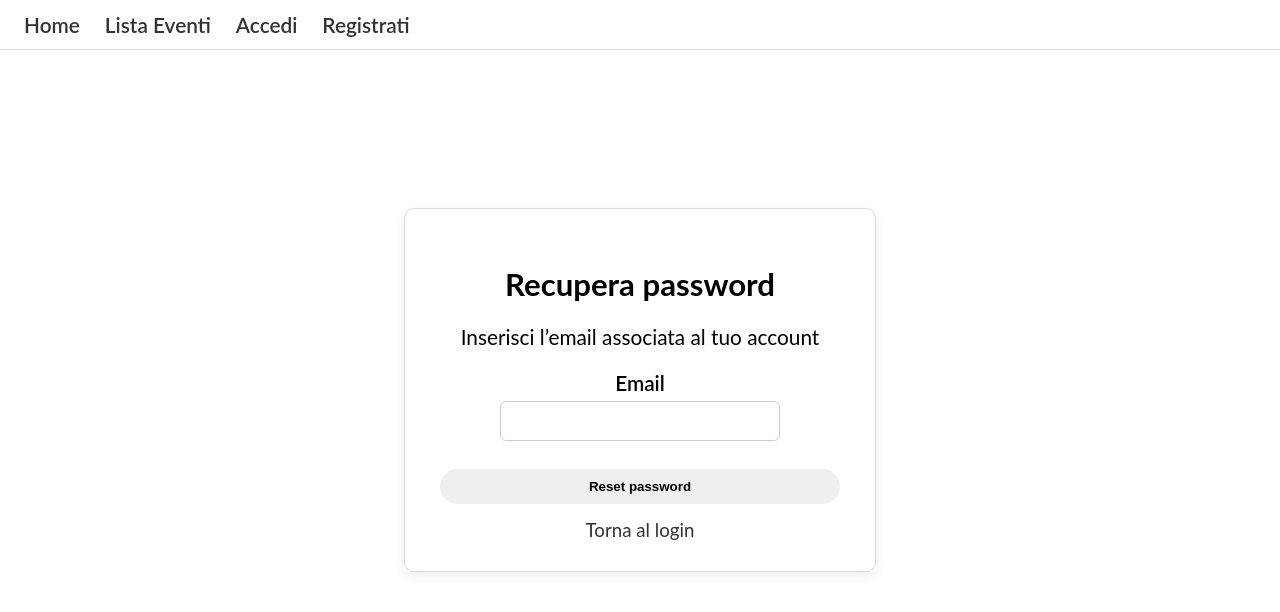
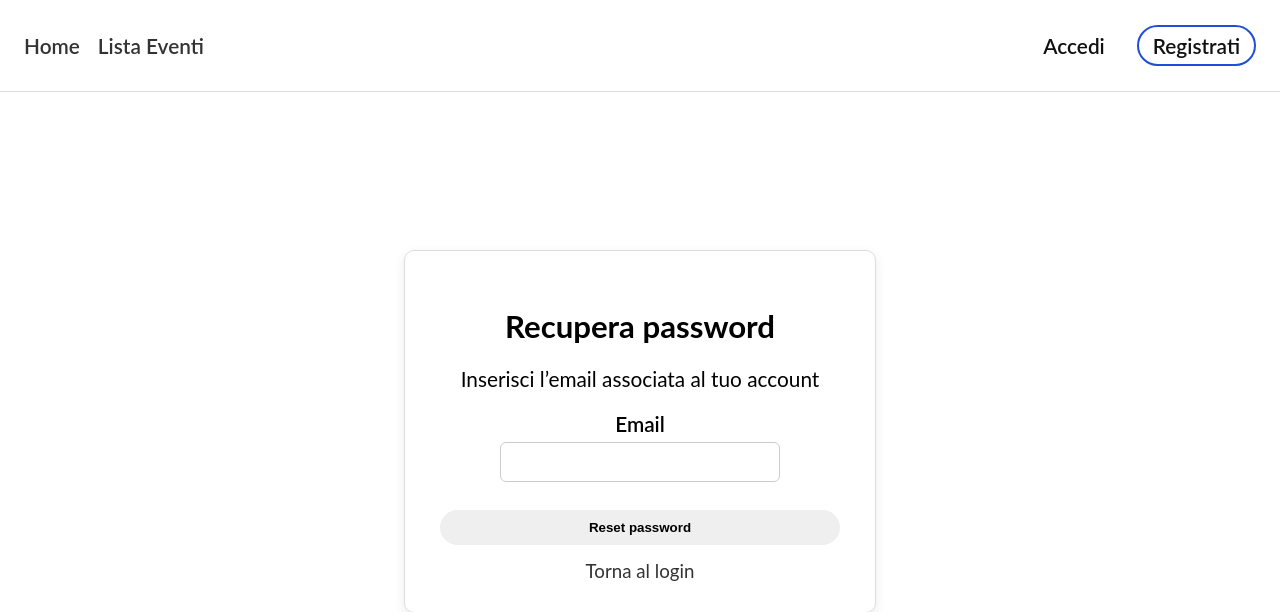
Before and after one commit to LucaT152/PrenotazioneEventi, a Django app: page /accounts/password_reset/ in a window 1280 px wide. Shown: the top 612 px of the page. Run offline with Django 5.2, Linux system fonts and the light colour scheme.

Commit message:
messo tasto accedi e registrati a dx, modificato colore logout, colore data e ora home e colore casella accedi(blu perchè riporta password salvata)

```diff
--- a/library/events/static/css/styles.css
+++ b/library/events/static/css/styles.css
@@ -11,7 +11,6 @@ body {
 .text-danger  { color: #dc3545; }
 .text-muted   { color: #6C757D; }
 
-
 .top-nav {
   position: sticky;
   top: 0;
@@ -24,21 +23,50 @@ body {
 .sidebar-nav {
   display: flex;
   align-items: center;
-  gap: 25px;
   list-style: none;
-  margin: 0;
-  padding: 0;
+  padding-left: 0;
+  gap: 18px;
+  font-weight: 600;
 }
 
-.sidebar-nav a {
+/* Spinge Accedi + Registrati a destra */
+.sidebar-nav .nav-auth {
+  margin-left: auto;
+}
+
+/* Registrati NON deve spingere */
+.sidebar-nav .nav-auth + .nav-auth {
+  margin-left: 0;
+}
+
+/* Link base */
+.sidebar-nav .nav-auth a {
+  padding: 6px 14px;
+  border-radius: 999px;
   text-decoration: none;
   font-weight: 600;
-  color: #333;
+  color: #111;
 }
 
-.sidebar-nav a:hover {
-  color: #007bff;
+/* ACCEDI */
+.sidebar-nav .nav-auth:first-child a {
+  padding: 6px 8px;
 }
+
+/* REGISTRATI → bordo blu, sfondo bianco */
+.sidebar-nav .nav-auth:last-child a {
+  border: 2px solid #1f4fd8;
+  background: #fff;
+  color: #111;
+  font-weight: 600;
+}
+
+/* Hover Registrati */
+.sidebar-nav .nav-auth:last-child a:hover {
+  background: #1f4fd8;
+  color: #fff;
+}
+
 
 .nav-user {
   margin-left: auto;
@@ -91,8 +119,6 @@ body {
   flex-direction: column;
   gap: 22px;
 }
-
-
 
 .event-card {
   background-color: white;
@@ -167,7 +193,7 @@ body {
   max-width: 100%;
   border-radius: 16px;
   object-fit: contain;
-  background: transparent;   /* ← rimosso grigio */
+  background: transparent;
 }
 
 .event-detail-image img {
@@ -178,7 +204,6 @@ body {
   border-radius: 16px;
 }
 
-
 .event-description {
   margin-top: 28px;
   max-width: 100%;
@@ -186,7 +211,6 @@ body {
   line-height: 1.7;
   color: #444;
 }
-
 
 .event-img {
   width: 220px;
@@ -238,7 +262,6 @@ body {
   box-shadow: 0 14px 36px rgba(0,0,0,0.08);
 }
 
-
 .event-detail-title {
   margin-top: 0;
   font-size: 2.2rem;
@@ -263,8 +286,6 @@ body {
   color: black;
   opacity: 0.85;
 }
-
-
 
 .event-detail-top {
   display: flex;
@@ -366,12 +387,13 @@ a:hover {
 }
 
 .btn-warning {
-  background-color: #ffc107;
+  background-color: white;
   color: #212529;
 }
 
 .btn-warning:hover {
-  background-color: #e0a800;
+  background-color: blue;
+  color: white;
 }
 
 .pagination {
@@ -546,9 +568,6 @@ a:hover {
   display: none;
 }
 
-/* ===============================
-   HOME
-================================ */
 .home-hero {
   text-align: center;
   margin: 50px 0 40px;
@@ -570,9 +589,6 @@ a:hover {
   text-align: center;
 }
 
-/* ===============================
-   EVENT GRID
-================================ */
 .event-grid-home {
   display: grid;
   grid-template-columns: repeat(auto-fit, minmax(240px, 1fr));
@@ -603,7 +619,7 @@ a:hover {
   display: inline-block;
   margin-bottom: 14px;
   background: #eef3ff;
-  color: #1f4fd8;
+  color: black;
   padding: 6px 12px;
   border-radius: 999px;
   font-weight: 600;
@@ -616,9 +632,6 @@ a:hover {
   margin-bottom: 18px;
 }
 
-/* ===============================
-   CTA
-================================ */
 .home-cta {
   text-align: center;
   margin: 60px 0 30px;
@@ -629,9 +642,6 @@ a:hover {
   margin-bottom: 12px;
 }
 
-/* ===============================
-   COUNTER
-================================ */
 .visit-counter {
   text-align: center;
   font-style: italic;
--- a/library/events/templates/base_generic.html
+++ b/library/events/templates/base_generic.html
@@ -55,8 +55,8 @@
           </form>
         </li>
         {% else %}
-        <li><a href="{% url 'login' %}?next=/events/">Accedi</a></li>
-        <li><a href="{% url 'signup' '/' %}">Registrati</a></li>
+        <li class="nav-auth"><a href="{% url 'login' %}?next=/events/">Accedi</a></li>
+        <li class="nav-auth"><a href="{% url 'signup' '/' %}">Registrati</a></li>
         {% endif %}
       </ul>
     </div>
```
